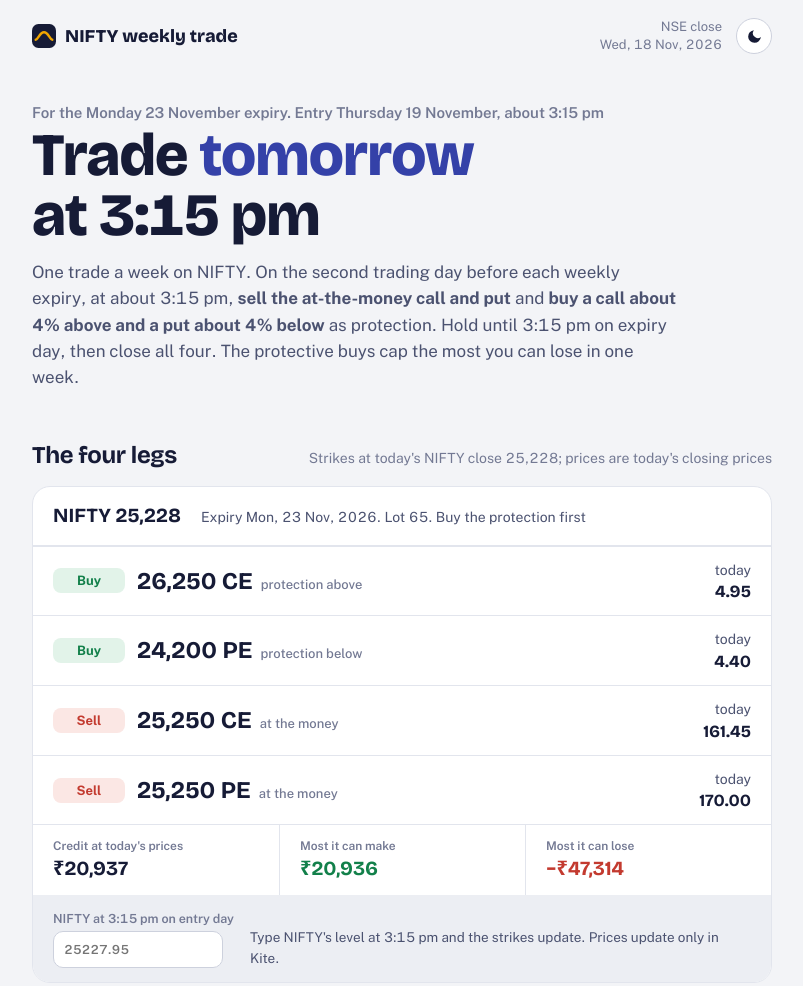
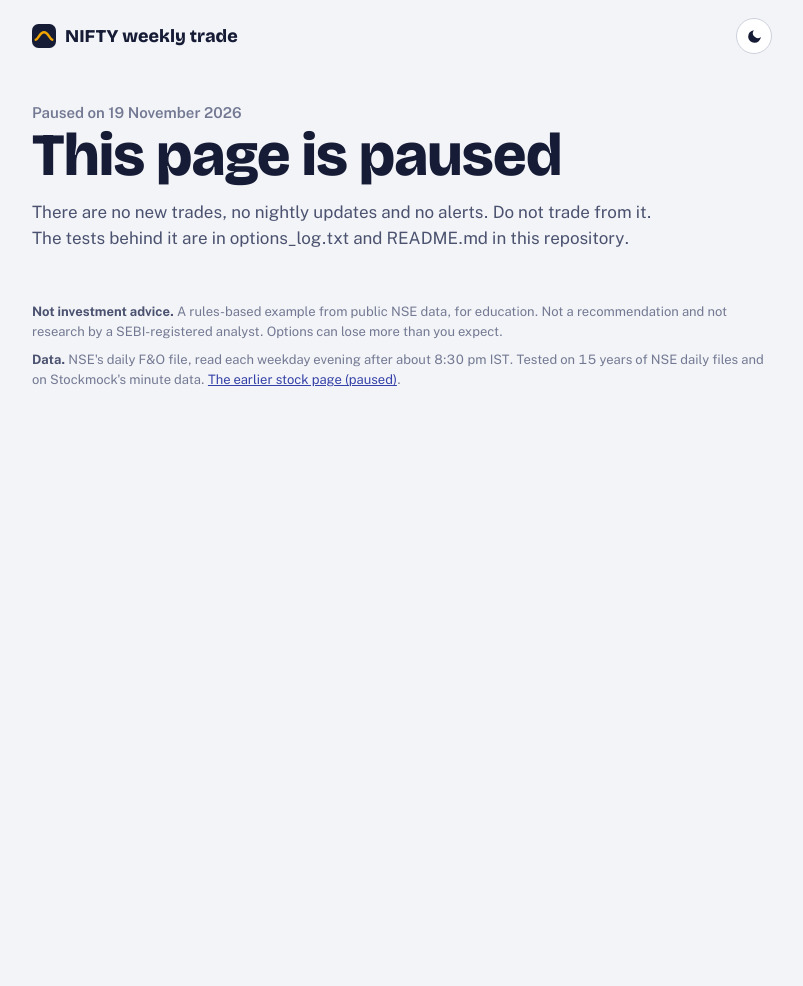
Before and after one commit to Narasimhakesari/nse-screener, a plain HTML site: page index.html in a window 1280 px wide. Shown: the top 986 px of the page, without its empty margins (238-1041 px from the left). After the commit the page ends 800 px from the top, so only its background shows below. Drawn offline with nearby package versions, Linux system fonts and the light colour scheme.

Commit message:
Pause the NIFTY weekly trade page: nightly schedule off, page shows a notice
Co-Authored-By: Claude Opus 5.5 <noreply@anthropic.com>
Claude-Session: https://claude.ai/code/session_01K4aeyrC877hLhRNAVFNdAj

```diff
--- a/index.html
+++ b/index.html
@@ -160,6 +160,11 @@ const applyTheme=t=>{if(t)document.documentElement.dataset.theme=t;else delete d
 applyTheme(store.get('nsaTheme',null));
 $('#theme').addEventListener('click',()=>{const dark=document.documentElement.dataset.theme?document.documentElement.dataset.theme==='dark':matchMedia('(prefers-color-scheme: dark)').matches;const t=dark?'light':'dark';store.set('nsaTheme',t);applyTheme(t);});
 const L=await fetch('options_live.json',{cache:'no-store'}).then(r=>r.ok?r.json():null).catch(()=>null);
+if(true){ // paused
+  $('#hdate').textContent='Paused on 19 November 2026';
+  $('#headline').textContent='This page is paused';
+  $('#lede').innerHTML='There are no new trades, no nightly updates and no alerts. Do not trade from it. The tests behind it are in options_log.txt and README.md in this repository.';
+  document.querySelectorAll('section').forEach(s=>s.hidden=true);$('#asof').textContent='';return;}
 if(!L||!L.week){$('#headline').textContent='The data did not load';$('#lede').textContent='Reload in a minute; the evening refresh may be running.';return;}
 const W=L.week,lot=W.lot,wing=L.rule.wing;
 $('#asof').innerHTML=`NSE close<br>${dlong(L.asof)}`;
```
Also changed, not shown: 1 other file.
